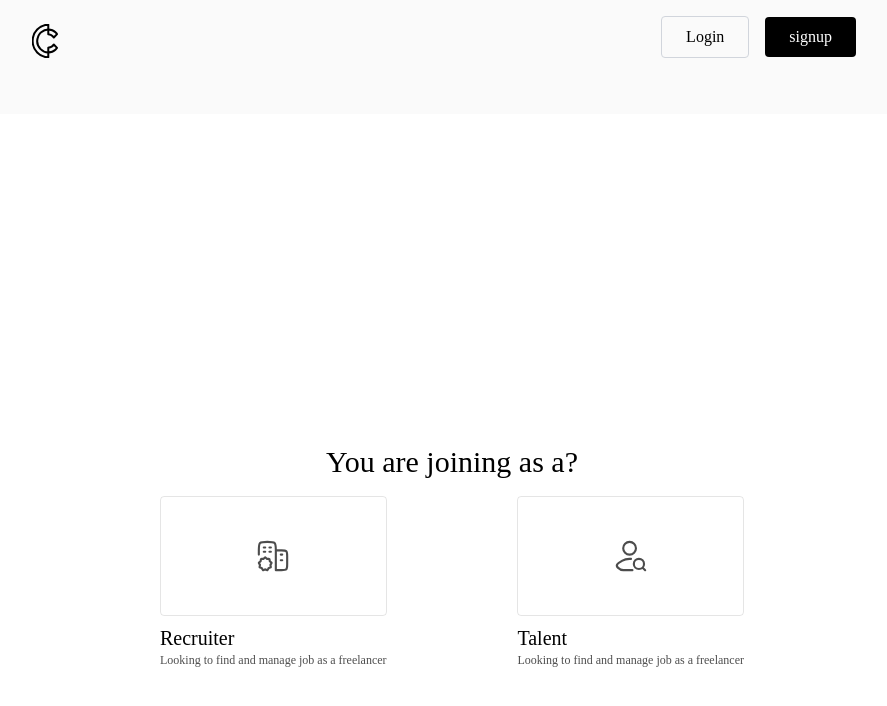
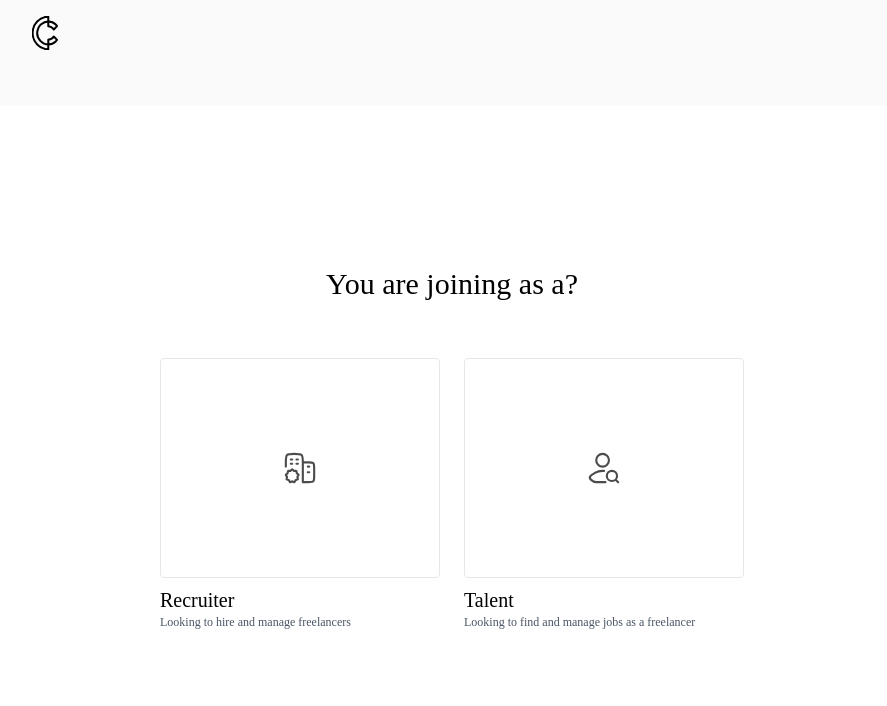
Before and after one commit to best2025j/msme-app, a Vue app: page / in a window 1280 px wide. Shown: the top 706 px of the page, without its empty margins (188-1075 px from the left). Built offline with nearby package versions, Linux system fonts and the light colour scheme.

Commit message:
link almost done 80%

```diff
--- a/src/components/Navbar.vue
+++ b/src/components/Navbar.vue
@@ -1,32 +1,11 @@
-<script setup lang="ts">
-import { useRouter } from "vue-router";
-const router = useRouter();
-
-const login = () => {
-  router.push("/auth/login");
-};
-
-const signup = () => {
-  router.push("/auth/signup");
-};
-</script>
+<script setup lang="ts"></script>
 
 <template>
   <div class="w-full mb-10">
-    <div class="pl-[220px] flex items-end justify-between bg-[#FAFAFA]  shadow-black p-4">
+    <div
+      class="pl-[220px] flex items-end justify-between bg-[#FAFAFA] shadow-black p-4"
+    >
       <span> <img src="../assets/svgs/logo.svg " alt="" /> </span>
-
-      <ul class="pr-[220px] space-x-4 ">
-        <button
-          @click="signup"
-          class="border-gray-300 border text-black px-6 py-2 rounded"
-        >
-          Login
-        </button>
-        <button @click="login" class="bg-black text-white px-6 py-2 rounded">
-          signup
-        </button>
-      </ul>
     </div>
   </div>
 </template>
--- a/src/pages/Home.vue
+++ b/src/pages/Home.vue
@@ -1,54 +1,67 @@
-<script setup lang="ts"></script>
+<script setup lang="ts">
+import { useRouter } from "vue-router";
+
+const router = useRouter();
+
+const login = () => {
+  router.push("/auth/login");
+};
+
+const signup = () => {
+  router.push("/auth/signup");
+};
+</script>
 
 <template>
-  <div class="p-13 bg-white w-[80%] mx-auto h-[900px]">
+  <div class="p-10 bg-white w-[80%] mx-auto h-[700px]">
+    <div class="max-w-[584px] h-full mx-auto items-center flex flex-col justify-center">
+      <h1 class="text-3xl text-center font-medium mb-10">
+        You are joining as a?
+      </h1>
+
+      <div class="flex gap-6 w-full">
+        <!-- Recruiter Card -->
         <div
-      class="max-w-[584px] justify-center h-full flex mx-auto flex-col w-full"
+          @click="signup"
+          class="py-4 cursor-pointer hover:scale-105 transition w-full"
         >
-      <h1 class="text-3xl text-center font-normal">You are joining as a?</h1>
-
-      <div class="flex gap-6 justify-between">
-        <router-link to="/" class="block">
-          <div class="py-4 cursor-pointer hover:scale-105 transition">
           <div class="space-y-2">
-              <div class="border border-[#0000001A] w-full h-[120px] rounded">
-                <div
-                  class="h-full w-full justify-center items-center mx-auto flex"
-                >
-                  <img src="../assets/svgs/newoffice.svg" alt="" />
+            <div class="border border-gray-200 w-full h-[220px] rounded">
+              <div class="h-full w-full flex justify-center items-center">
+                <img src="../assets/svgs/newoffice.svg" alt="Recruiter" />
               </div>
             </div>
             <div>
-                <h1 class="font-medium text-xl">Recruiter</h1>
-                <p class="text-xs text-[#000000B2]">
-                  Looking to find and manage job as a freelancer
+              <h2 class="font-medium text-xl">Recruiter</h2>
+              <p class="text-xs text-gray-600">
+                Looking to hire and manage freelancers
               </p>
             </div>
           </div>
         </div>
-        </router-link>
 
-        <router-link to="/onboarding/profession" class="block">
-          <div class="py-4 cursor-pointer hover:scale-105 transition">
+        <!-- Talent Card -->
+        <div
+          @click="login"
+          class="py-4 cursor-pointer hover:scale-105 transition w-full"
+        >
           <div class="space-y-2">
-              <div class="border border-[#0000001A] w-full h-[120px] rounded">
-                <div
-                  class="h-full w-full justify-center items-center mx-auto flex"
-                >
-                  <img src="../assets/svgs/userSearch.svg" alt="" />
+            <div class="border border-gray-200 w-full h-[220px] rounded">
+              <div class="h-full w-full flex justify-center items-center">
+                <img src="../assets/svgs/userSearch.svg" alt="Talent" />
               </div>
             </div>
             <div>
-                <h1 class="font-medium text-xl">Talent</h1>
-                <p class="text-xs text-[#000000B2]">
-                  Looking to find and manage job as a freelancer
+              <h2 class="font-medium text-xl">Talent</h2>
+              <p class="text-xs text-gray-600">
+                Looking to find and manage jobs as a freelancer
               </p>
             </div>
           </div>
         </div>
-        </router-link>
       </div>
     </div>
   </div>
 </template>
-<style scope></style>
+
+<style scoped></style>
--- a/src/pages/auth/ChangePassword.vue
+++ b/src/pages/auth/ChangePassword.vue
@@ -4,7 +4,7 @@ import { useRouter } from "vue-router";
 const router = useRouter();
 
 const goToUser = () => {
-  router.push("/onboarding/user");
+  router.push("/onboarding/completed");
 };
 </script>
 
--- a/src/pages/auth/Completed.vue
+++ b/src/pages/onboarding/Completed.vue
@@ -30,6 +30,6 @@
   background-repeat: no-repeat;
   background-position: center;
   background-size: cover;
-  height: 100vh;
+  height: 88vh;
 }
 </style>
--- a/src/pages/onboarding/Profession.vue
+++ b/src/pages/onboarding/Profession.vue
@@ -1,11 +1,21 @@
 <script setup lang="ts">
 import { ref, onMounted, watch } from "vue";
+import { useRouter } from "vue-router";
+
+const router = useRouter();
+
 
 // --- Step Management ---
 const totalSteps = 7;
 const currentStep = ref(1);
 
-const nextStep = () => currentStep.value < totalSteps && currentStep.value++;
+const nextStep = () => {
+  if (currentStep.value < totalSteps) {
+    currentStep.value++;
+  } else {
+    router.push("/onboarding/completed");
+  }
+};
 const prevStep = () => currentStep.value > 1 && currentStep.value--;
 
 // --- Form Selections ---
@@ -1330,11 +1340,11 @@ const resetNewCertification = () => {
             <div
               class="max-w-[470px] flex justify-center flex-col mx-auto h-full space-y-3"
             >
-              <h1 class="text-3xl font-normal">Almost done! Give a summary about yourself</h1>
+              <h1 class="text-3xl font-normal">
+                Almost done! Give a summary about yourself
+              </h1>
 
-              <div class="py-6 space-y-4">
-
-              </div>
+              <div class="py-6 space-y-4"></div>
             </div>
           </div>
 
@@ -1343,7 +1353,9 @@ const resetNewCertification = () => {
             <div
               class="bg-[#FAFAFA] py-4 flex flex-col justify-center items-center relative"
             >
-              <div class="bg-white w-[80%] p-6 border border-gray-500 rounded space-y-4">
+              <div
+                class="bg-white w-[80%] p-6 border border-gray-500 rounded space-y-4"
+              >
                 <h1 class="text-3xl font-medium text-black leading-[100%]">
                   Your bio
                 </h1>
@@ -1391,10 +1403,9 @@ const resetNewCertification = () => {
 
         <button
           @click="nextStep"
-          :disabled="currentStep === totalSteps"
-          class="w-[114px] py-2 bg-black text-white rounded disabled:opacity-50 disabled:cursor-not-allowed"
+          class="w-[114px] py-2 bg-black text-white rounded"
         >
-          Next
+          {{ currentStep === totalSteps ? "Finish" : "Next" }}
         </button>
       </div>
     </div>
--- a/src/router/index.ts
+++ b/src/router/index.ts
@@ -7,7 +7,7 @@ import Login from "../pages/auth/Login.vue";
 import Signup from "../pages/auth/Signup.vue";
 import ForgotPassword from "../pages/auth/ForgotPassword.vue";
 import ResetPin from "../pages/auth/ResetPin.vue";
-import Completed from "../pages/auth/Completed.vue";
+import Completed from "../pages/onboarding/Completed.vue";
 import Onboarding from "../pages/auth/Onboarding.vue";
 import ChangePassword from "../pages/auth/ChangePassword.vue";
 import EmailVerification from "../pages/auth/EmailVerification.vue";
@@ -23,7 +23,7 @@ const routes: RouteRecordRaw[] = [
   { path: "/auth/signup", component: Signup },
   { path: "/auth/forgot-password", component: ForgotPassword },
   { path: "/auth/reset-pin", component: ResetPin },
-  { path: "/auth/completed", component: Completed },
+  { path: "/onboarding/completed", component: Completed },
   { path: "/auth/onboarding", component: Onboarding },
   { path: "/auth/change-password", component: ChangePassword },
   { path: "/auth/email-verification", component: EmailVerification },
```
Lines whose indentation alone changed are shown as unchanged.
